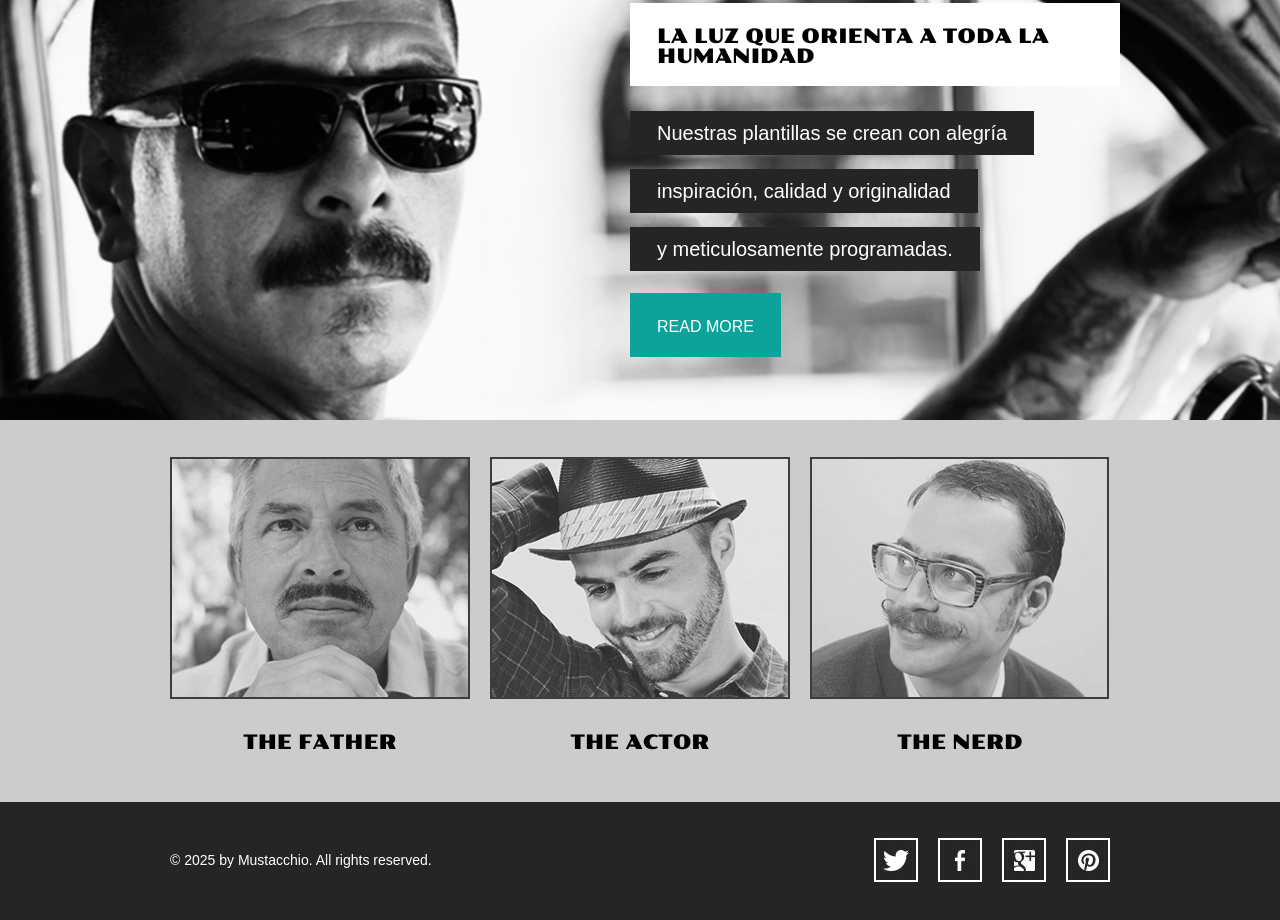
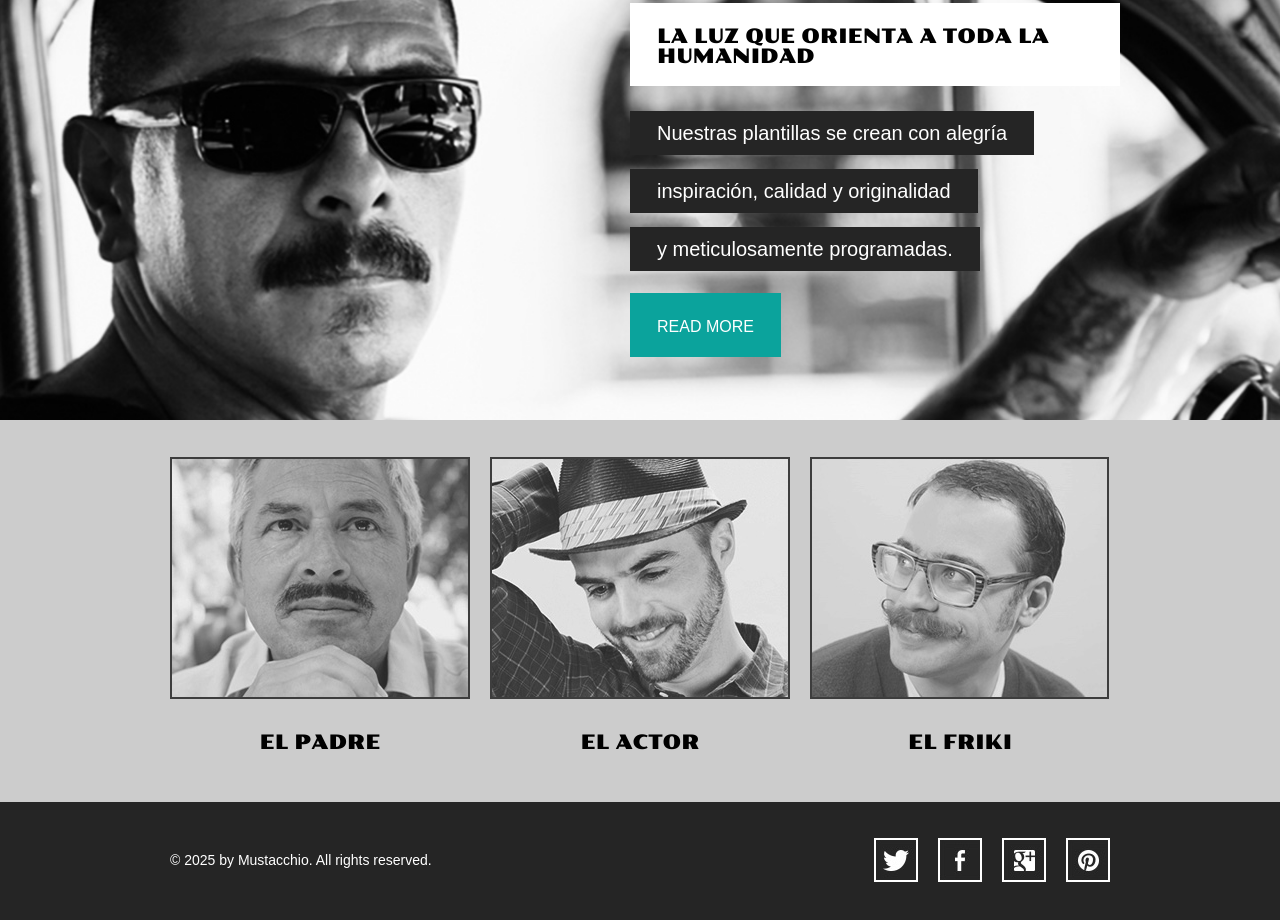
Before and after one commit to Jose-solvam/bigotes, a plain HTML site: page index.html in a window 1280 px wide. Shown: the part 333-1253 px from the top of the page. Drawn offline with Linux system fonts and the light colour scheme.

Commit message:
s traducidos

```diff
--- a/index.html
+++ b/index.html
@@ -47,19 +47,19 @@
 			<li>
 				<a href="gallery.html">
 					<img src="images/the-father.jpg" alt="">
-					<span>the father</span>
+					<span>el padre</span>
 				</a>
 			</li>
 			<li>
 				<a href="gallery.html">
 					<img src="images/the-actor.jpg" alt="">
-					<span>the actor</span>
+					<span>el actor</span>
 				</a>
 			</li>
 			<li>
 				<a href="gallery.html">
 					<img src="images/the-nerd.jpg" alt="">
-					<span>the nerd</span>
+					<span>el friki</span>
 				</a>
 			</li>
 		</ul>
```
